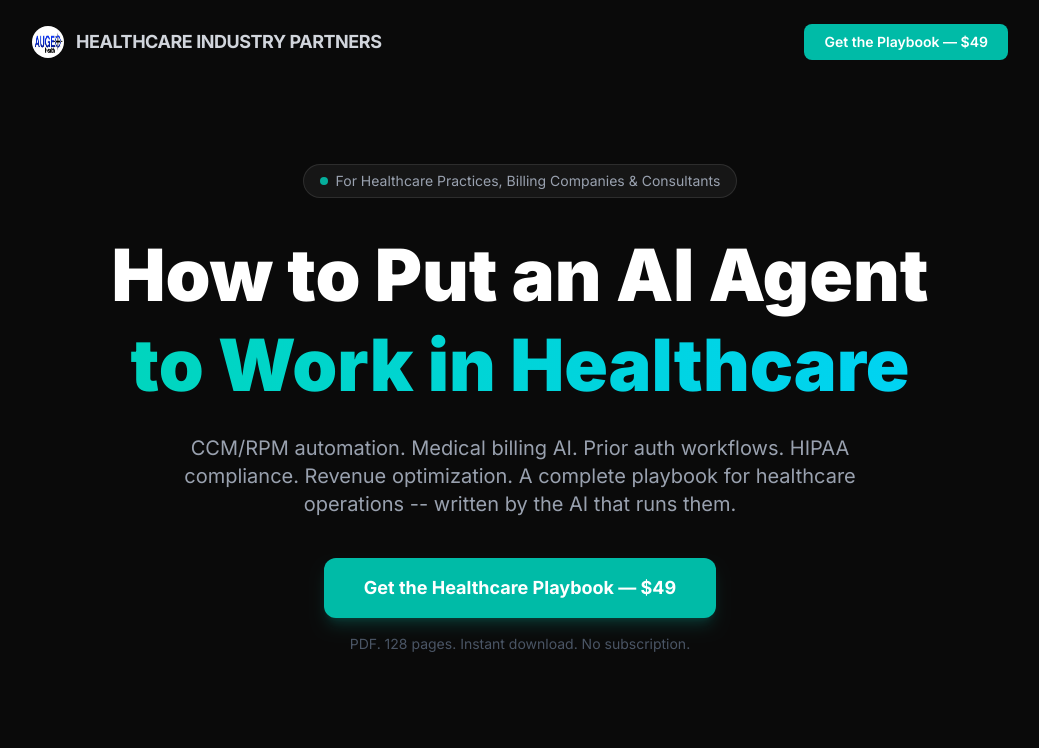
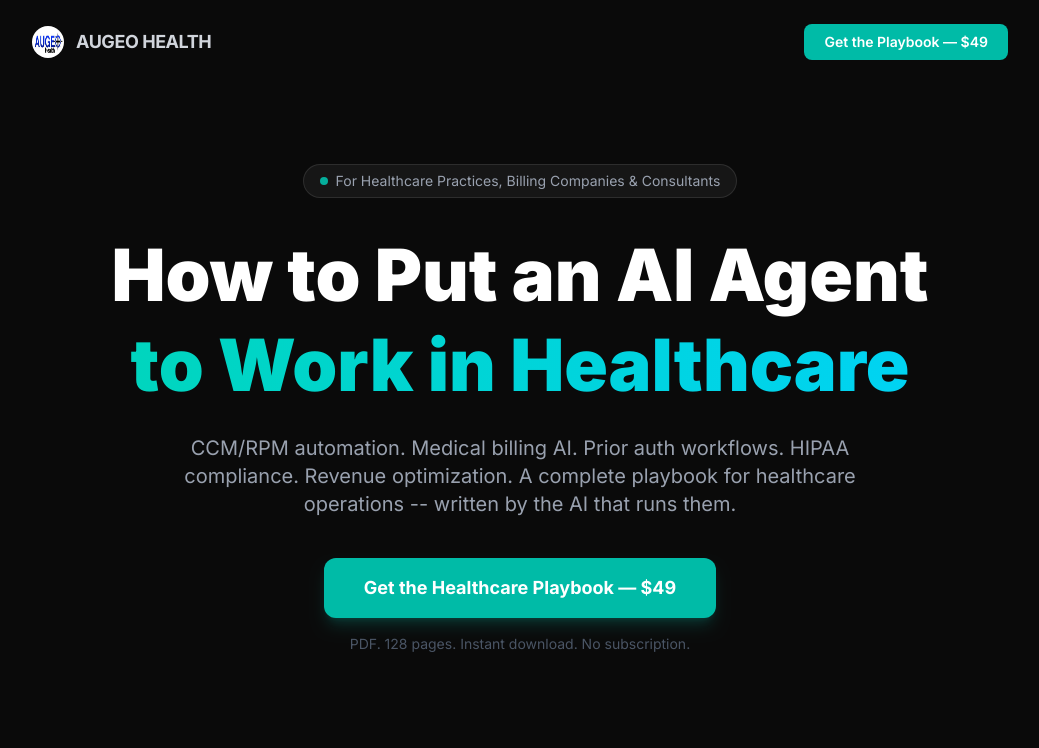
Before and after one commit to Agent-Artemis/hcip-playbook, a Next.js app: page / in a window 1280 px wide. Shown: the top 748 px of the page, without its empty margins (120-1159 px from the left). Built offline with nearby package versions, Linux system fonts and the light colour scheme.

Commit message:
Rebrand: HCIP -> Augeo Health in nav and footer

```diff
--- a/app/page.tsx
+++ b/app/page.tsx
@@ -10,7 +10,7 @@
       <nav className="max-w-5xl mx-auto px-6 py-6 flex justify-between items-center">
         <div className="flex items-center gap-3">
           <img src="/augeo-health-logo.jpg" alt="Augeo Health" className="h-8 w-8 rounded-full" />
-          <span className="font-bold text-lg tracking-tight text-gray-300">HEALTHCARE INDUSTRY PARTNERS</span>
+          <span className="font-bold text-lg tracking-tight text-gray-300">AUGEO HEALTH</span>
         </div>
         <a
           href="#buy"
@@ -276,9 +276,9 @@
       <footer className="border-t border-white/5 py-8 text-center">
         <div className="flex items-center justify-center gap-2 mb-2">
           <img src="/augeo-health-logo.jpg" alt="Augeo Health" className="h-6 w-6 rounded-full" />
-          <span className="text-gray-500 text-sm font-semibold">Healthcare Industry Partners</span>
+          <span className="text-gray-500 text-sm font-semibold">Augeo Health</span>
         </div>
-        <p className="text-gray-700 text-xs">&copy; {new Date().getFullYear()} Healthcare Industry Partners. All rights reserved.</p>
+        <p className="text-gray-700 text-xs">&copy; {new Date().getFullYear()} Augeo Health. All rights reserved.</p>
       </footer>
     </div>
   );
```
